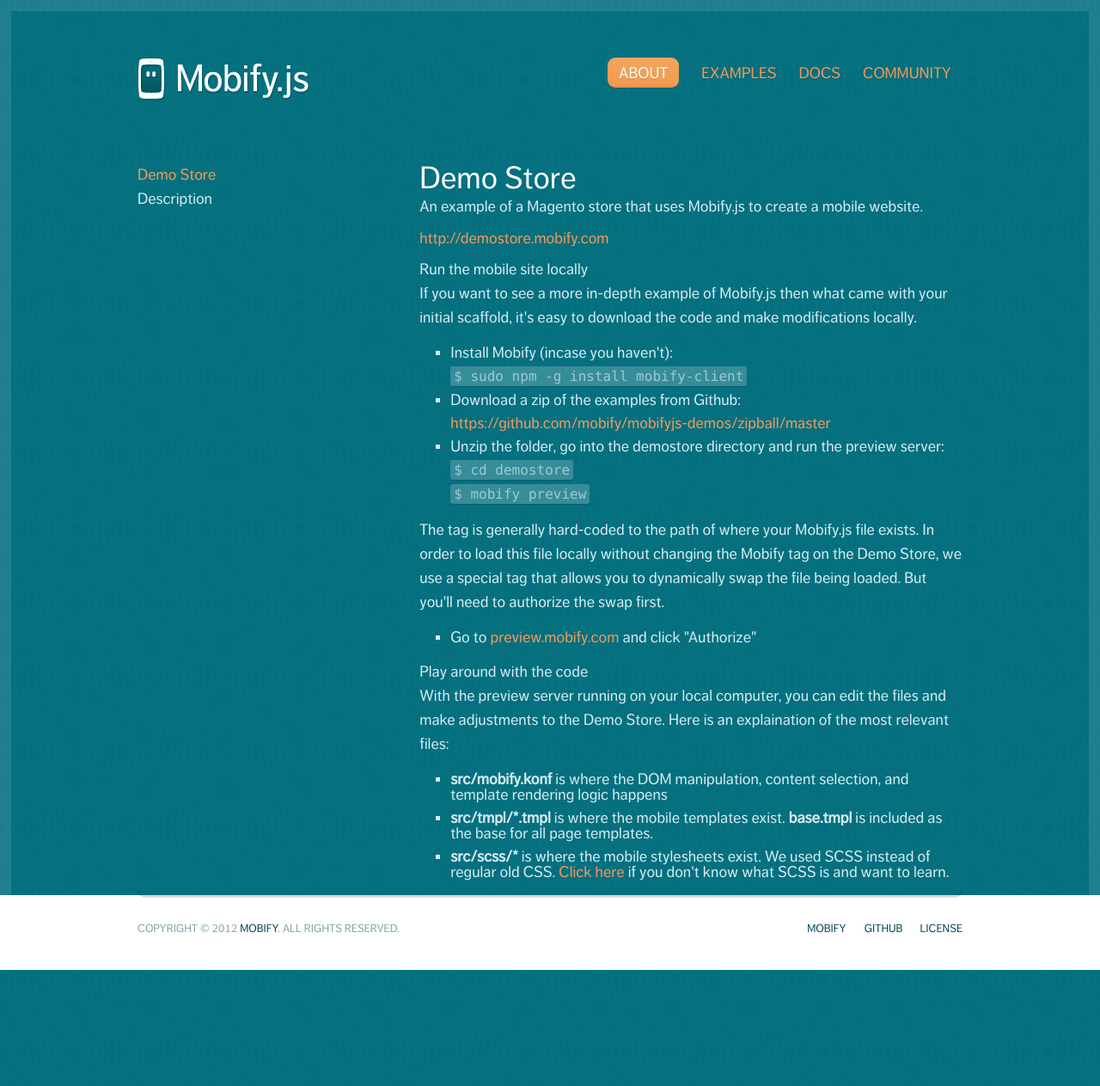
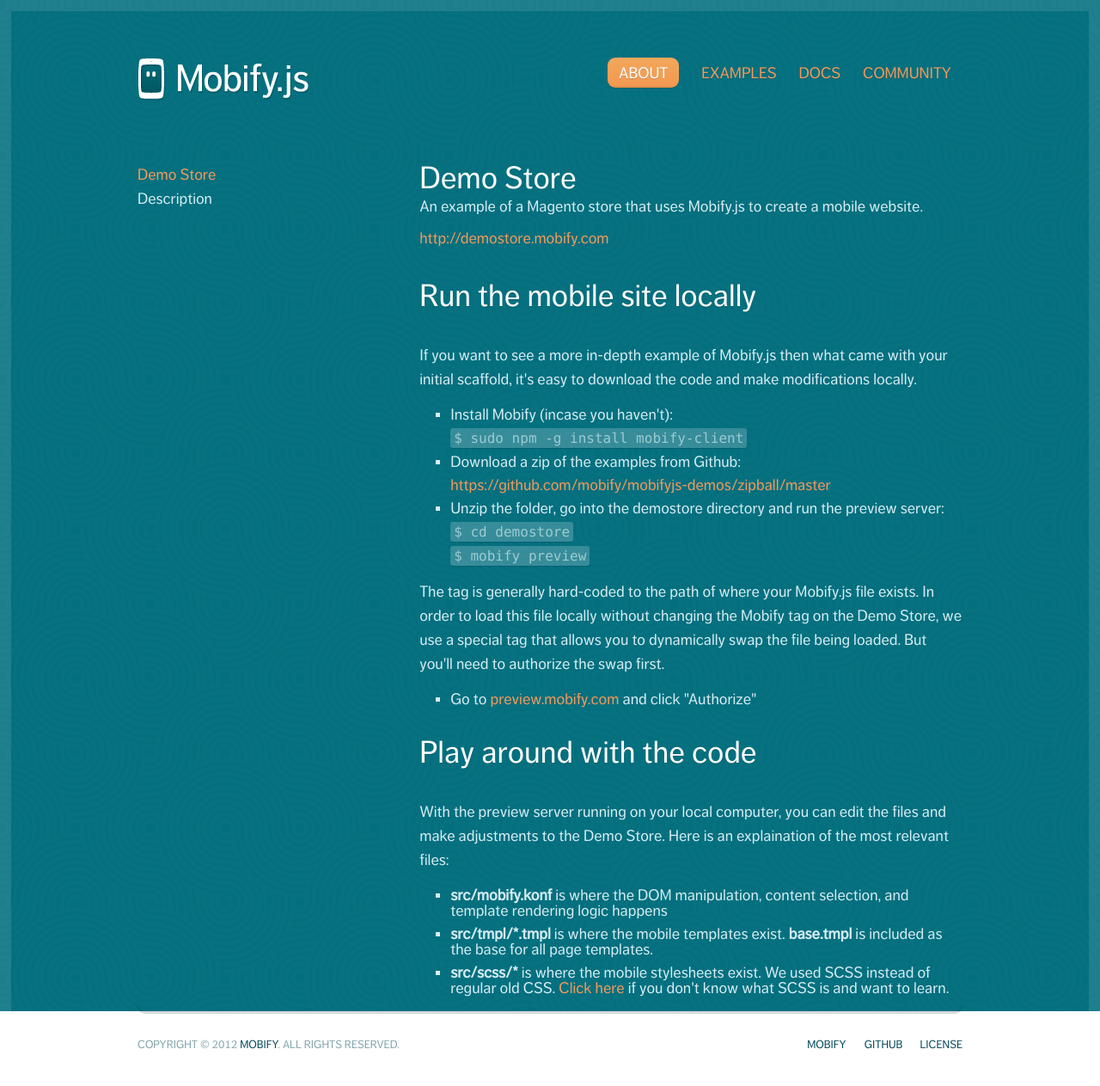
Before and after one commit to mobify/mobifyjs, a Jekyll site: the page built from www/examples/demostore.html, in a window 1280 px wide. Shown: the whole page at 86% size. Built offline with Jekyll 4.4.1, drawn with Linux system fonts in a browser that asks for light colours; before the commit the page ends 1128 px from its top, so only the background shows below that.

Commit message:
Fixing h2 for examples

```diff
--- a/www/examples/demostore.html
+++ b/www/examples/demostore.html
@@ -10,7 +10,7 @@
     <p><a href="http://demostore.mobify.com">http://demostore.mobify.com</a></p>
 
     <div class="install">
-        <h3>Run the mobile site locally</h3>
+        <h2>Run the mobile site locally</h2>
         <p>If you want to see a more in-depth example of Mobify.js then what came with your
         initial scaffold, it's easy to download the code and make modifications locally.</p>
 
@@ -42,7 +42,7 @@
         </ul>
     </div>
     <div class="play">
-        <h3>Play around with the code</h3>
+        <h2>Play around with the code</h2>
         <p>With the preview server running on your local computer, you can edit the files
         and make adjustments to the Demo Store. Here is an explaination of the most
         relevant files:</p>
--- a/www/static/css/ui-dev.css
+++ b/www/static/css/ui-dev.css
@@ -633,10 +633,13 @@
 	}
 }
 
-
+/* Page Layout: Examples */
 .examples .span12 {
 	background: rgba(255,255,255,0.15);
 	padding: 20px 40px;
+}
+.examples h2 {
+    font-size: 1.5em;
 }
 
 /* -- Web Fonts -- */
```
